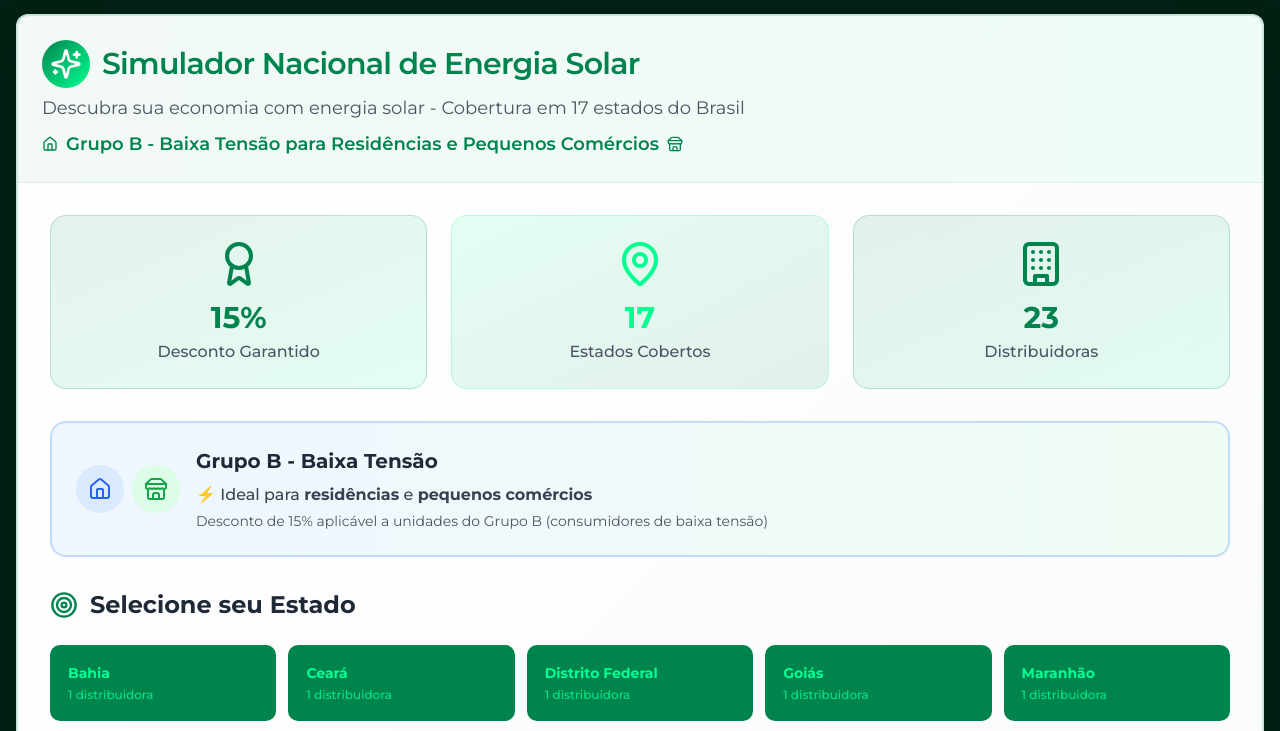
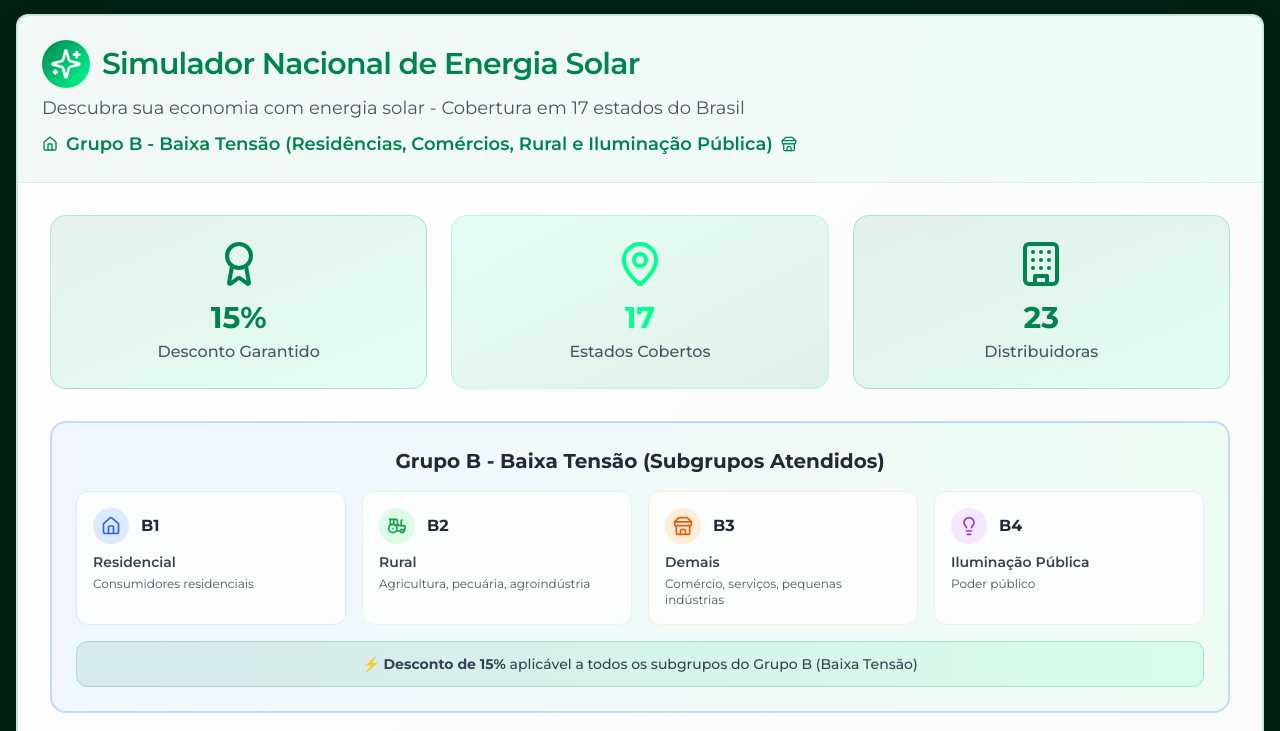
Before and after one commit to danielolimpio/solarien-nova-era-web, a React (Vite) app: page /como-funciona in a window 1280 px wide. Shown: the part 1540-2271 px from the top of the page. Built offline with nearby package versions, Linux system fonts and the light colour scheme.

Commit message:
Refine simulator group descriptions
Add more detail to the group descriptions in the simulator.

```diff
--- a/src/components/StateCoverageSimulator.tsx
+++ b/src/components/StateCoverageSimulator.tsx
@@ -4,7 +4,7 @@ import { Card, CardContent, CardDescription, CardHeader, CardTitle } from './ui/
 import { Button } from './ui/button';
 import { Input } from './ui/input';
 import { Badge } from './ui/badge';
-import { MapPin, Zap, Calculator, TrendingDown, Building, Sparkles, Target, Award, Home, Store } from 'lucide-react';
+import { MapPin, Zap, Calculator, TrendingDown, Building, Sparkles, Target, Award, Home, Store, Tractor, Factory, Lightbulb } from 'lucide-react';
 
 const StateCoverageSimulator = () => {
   const [selectedState, setSelectedState] = useState('');
@@ -116,7 +116,7 @@ const StateCoverageSimulator = () => {
           <br />
           <span className="font-semibold text-[#00844e] flex items-center gap-2 mt-2">
             <Home className="w-4 h-4" />
-            Grupo B - Baixa Tensão para Residências e Pequenos Comércios
+            Grupo B - Baixa Tensão (Residências, Comércios, Rural e Iluminação Pública)
             <Store className="w-4 h-4" />
           </span>
         </CardDescription>
@@ -141,26 +141,58 @@ const StateCoverageSimulator = () => {
           </div>
         </div>
 
-        {/* Group B Info Banner */}
+        {/* Detailed Group B Subgroups Info */}
         <div className="bg-gradient-to-r from-blue-50 to-green-50 border-2 border-blue-200 rounded-2xl p-6 mb-8">
-          <div className="flex items-center gap-4">
-            <div className="flex gap-2">
-              <div className="p-3 bg-blue-100 rounded-full">
-                <Home className="w-6 h-6 text-blue-600" />
+          <h3 className="text-xl font-bold text-gray-800 mb-4 text-center">Grupo B - Baixa Tensão (Subgrupos Atendidos)</h3>
+          <div className="grid md:grid-cols-2 lg:grid-cols-4 gap-4">
+            <div className="bg-white/80 rounded-xl p-4 border border-blue-100">
+              <div className="flex items-center gap-3 mb-2">
+                <div className="p-2 bg-blue-100 rounded-full">
+                  <Home className="w-5 h-5 text-blue-600" />
+                </div>
+                <div className="font-bold text-gray-800">B1</div>
               </div>
-              <div className="p-3 bg-green-100 rounded-full">
-                <Store className="w-6 h-6 text-green-600" />
+              <div className="text-sm text-gray-700 font-semibold mb-1">Residencial</div>
+              <div className="text-xs text-gray-600">Consumidores residenciais</div>
+            </div>
+
+            <div className="bg-white/80 rounded-xl p-4 border border-green-100">
+              <div className="flex items-center gap-3 mb-2">
+                <div className="p-2 bg-green-100 rounded-full">
+                  <Tractor className="w-5 h-5 text-green-600" />
+                </div>
+                <div className="font-bold text-gray-800">B2</div>
               </div>
+              <div className="text-sm text-gray-700 font-semibold mb-1">Rural</div>
+              <div className="text-xs text-gray-600">Agricultura, pecuária, agroindústria</div>
             </div>
-            <div>
-              <h3 className="text-xl font-bold text-gray-800 mb-2">Grupo B - Baixa Tensão</h3>
-              <p className="text-gray-700 font-medium">
-                ⚡ Ideal para <strong>residências</strong> e <strong>pequenos comércios</strong>
-              </p>
-              <p className="text-sm text-gray-600 mt-1">
-                Desconto de 15% aplicável a unidades do Grupo B (consumidores de baixa tensão)
-              </p>
+
+            <div className="bg-white/80 rounded-xl p-4 border border-orange-100">
+              <div className="flex items-center gap-3 mb-2">
+                <div className="p-2 bg-orange-100 rounded-full">
+                  <Store className="w-5 h-5 text-orange-600" />
+                </div>
+                <div className="font-bold text-gray-800">B3</div>
+              </div>
+              <div className="text-sm text-gray-700 font-semibold mb-1">Demais</div>
+              <div className="text-xs text-gray-600">Comércio, serviços, pequenas indústrias</div>
             </div>
+
+            <div className="bg-white/80 rounded-xl p-4 border border-purple-100">
+              <div className="flex items-center gap-3 mb-2">
+                <div className="p-2 bg-purple-100 rounded-full">
+                  <Lightbulb className="w-5 h-5 text-purple-600" />
+                </div>
+                <div className="font-bold text-gray-800">B4</div>
+              </div>
+              <div className="text-sm text-gray-700 font-semibold mb-1">Iluminação Pública</div>
+              <div className="text-xs text-gray-600">Poder público</div>
+            </div>
+          </div>
+          <div className="text-center mt-4 p-3 bg-gradient-to-r from-[#00844e]/10 to-[#02ff91]/10 rounded-lg border border-[#00844e]/20">
+            <p className="text-sm text-gray-700 font-medium">
+              ⚡ <strong>Desconto de 15%</strong> aplicável a todos os subgrupos do Grupo B (Baixa Tensão)
+            </p>
           </div>
         </div>
 
@@ -221,7 +253,7 @@ const StateCoverageSimulator = () => {
                 <div className="space-y-6 bg-white/70 rounded-xl p-6 border border-[#00844e]/20">
                   <h5 className="text-gray-800 font-bold text-xl flex items-center gap-3">
                     <Calculator className="w-6 h-6 text-[#00844e]" />
-                    Simule sua Economia - Grupo B
+                    Simule sua Economia - Grupo B (B1, B2, B3, B4)
                   </h5>
 
                   <div className="bg-gradient-to-r from-yellow-50 to-orange-50 border-2 border-yellow-200 rounded-xl p-4">
@@ -229,7 +261,7 @@ const StateCoverageSimulator = () => {
                       <strong>💡 Dica importante:</strong> Digite o valor médio anual da sua conta de luz dos últimos 12 meses para uma simulação mais precisa.
                       <br />
                       <span className="text-xs mt-1 block">
-                        ⚡ Válido para consumidores do Grupo B (Baixa Tensão) - Residências e Pequenos Comércios
+                        ⚡ Válido para todos os subgrupos do Grupo B: B1 (Residencial), B2 (Rural), B3 (Comércio/Serviços), B4 (Iluminação Pública)
                       </span>
                     </p>
                   </div>
@@ -267,7 +299,7 @@ const StateCoverageSimulator = () => {
                     <h5 className="text-2xl font-bold text-[#00844e] mb-2">
                       🎉 Sua Economia em {selectedState}
                     </h5>
-                    <p className="text-gray-600">Grupo B - 15% de desconto garantido</p>
+                    <p className="text-gray-600">Grupo B - 15% de desconto garantido (B1, B2, B3, B4)</p>
                   </div>
 
                   <div className="bg-gradient-to-br from-[#00844e]/10 to-[#02ff91]/10 rounded-2xl p-8 space-y-6 border border-[#00844e]/20">
@@ -341,7 +373,7 @@ const StateCoverageSimulator = () => {
 
         {/* Coverage Summary */}
         <div className="bg-gradient-to-r from-[#00844e]/5 to-[#02ff91]/5 rounded-2xl p-8 border-2 border-[#00844e]/20">
-          <h4 className="text-[#00844e] text-2xl font-bold mb-6 text-center">🇧🇷 Cobertura Nacional - Grupo B</h4>
+          <h4 className="text-[#00844e] text-2xl font-bold mb-6 text-center">🇧🇷 Cobertura Nacional - Grupo B (B1, B2, B3, B4)</h4>
           <div className="grid md:grid-cols-4 gap-6">
             <div className="text-center p-4 bg-white/70 rounded-xl">
               <div className="text-3xl font-bold text-[#00844e] mb-2">17</div>
```
